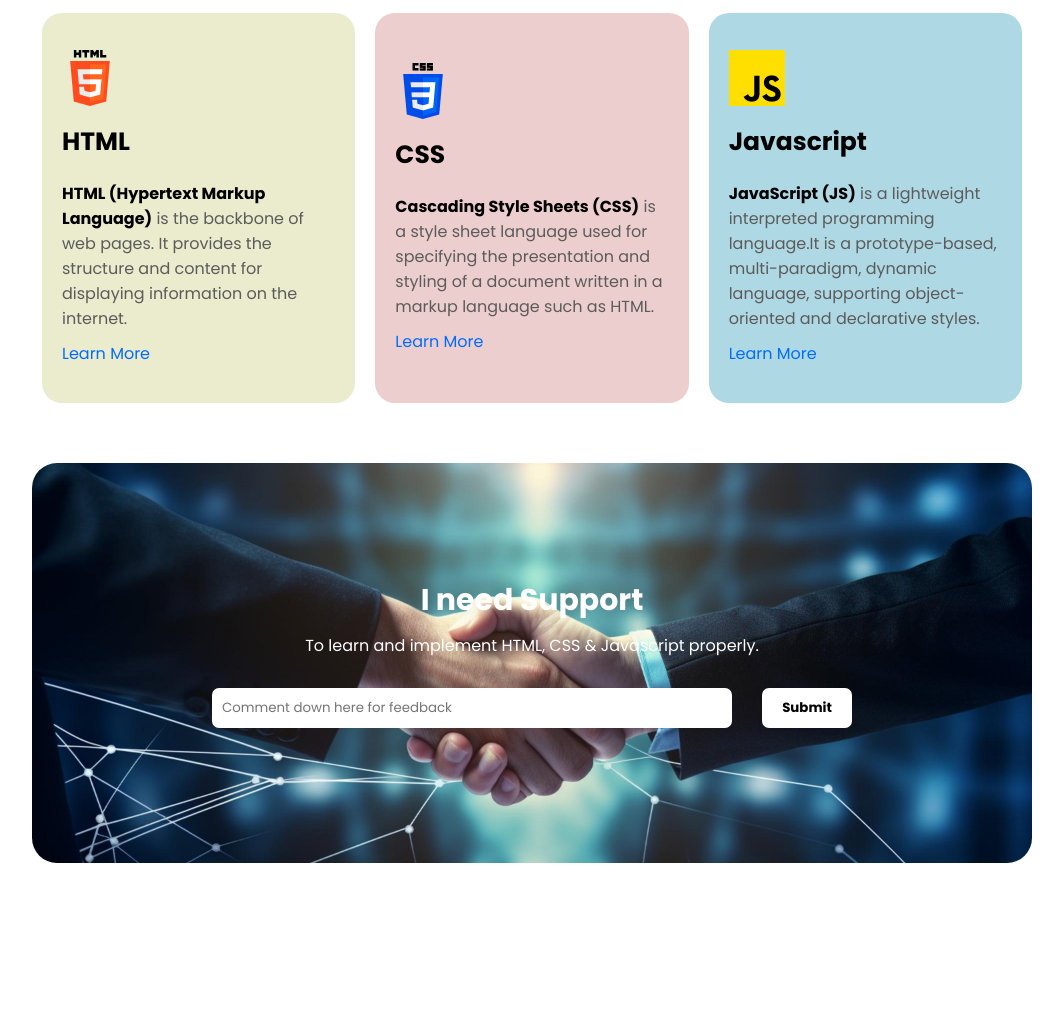
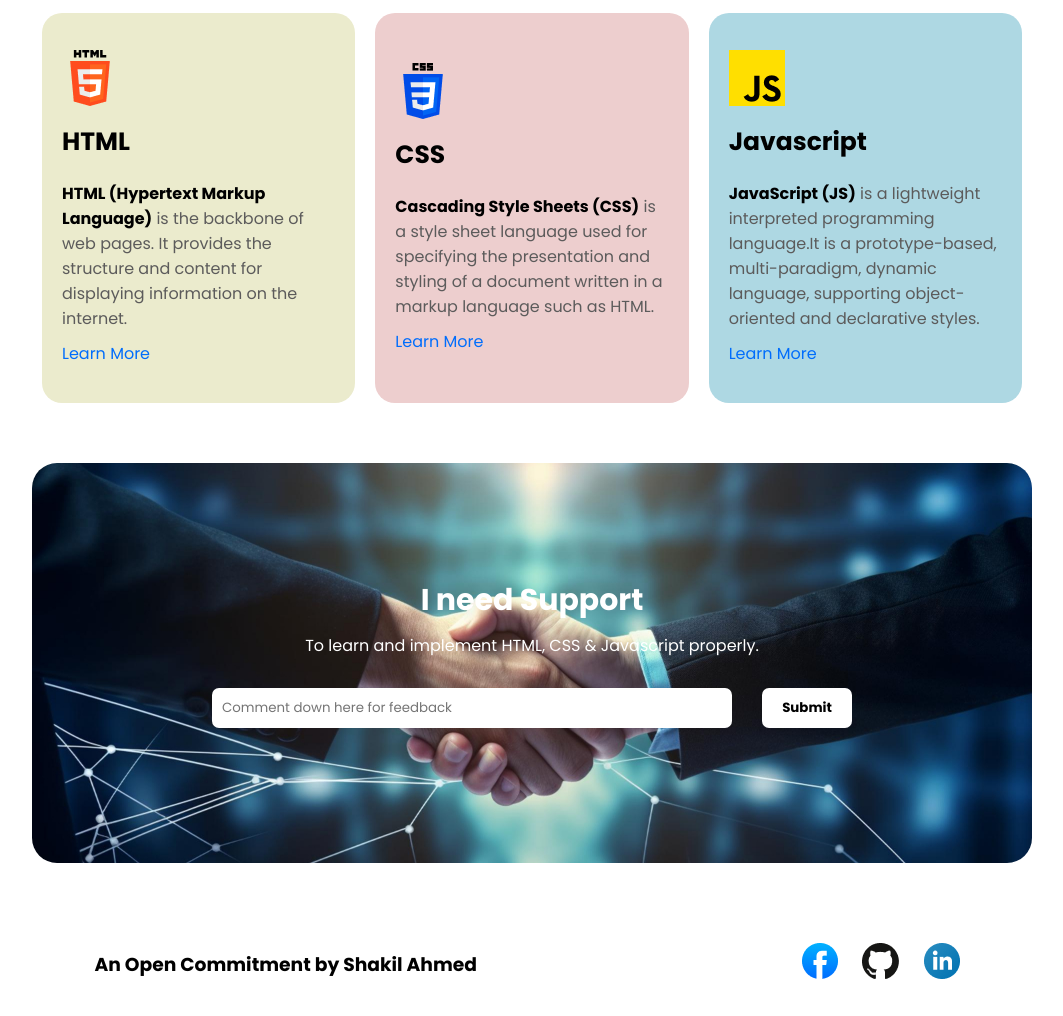
Before and after one commit to shakil200409/Web-Development-Journey, a plain HTML site: page index.html in a window 1280 px wide. Shown: the part 3041-4057 px from the top of the page, without its empty margins (93-1156 px from the left). Before the commit the page ends 3954 px from the top, so only its background shows below. Drawn offline with Linux system fonts and the light colour scheme.

Commit message:
Footer Added

```diff
--- a/index.html
+++ b/index.html
@@ -129,6 +129,13 @@
               </section>
         </section>
     </main>
-    <footer></footer>
+    <footer class="footer">
+        <h3>An Open Commitment by Shakil Ahmed</h3>
+        <div class="icons">
+            <i><a href="https://www.facebook.com/" target="_blank"><img src="assets/facebook.png" alt="Facebook"></a></i>
+            <i><a href="https://github.com/" target="_blank"><img src="assets/github.png" alt="github"></a></i>
+            <i><a href="https://bd.linkedin.com/" target="_blank"><img src="assets/linkedin-icon-1.png" alt="linkedin"></a></i>
+        </div>
+    </footer>
 </body>
 </html>
--- a/style.css
+++ b/style.css
@@ -301,3 +301,15 @@ form> input{
     text-align: center;
     font-weight: 700;
 }
+
+/* Footer part */
+.footer{
+    display: flex;
+    justify-content: space-around;
+    align-items: center;
+    padding: 15px;
+    margin: 15px;
+}
+.footer .icons i{
+    margin: 0 10px;
+}
```
